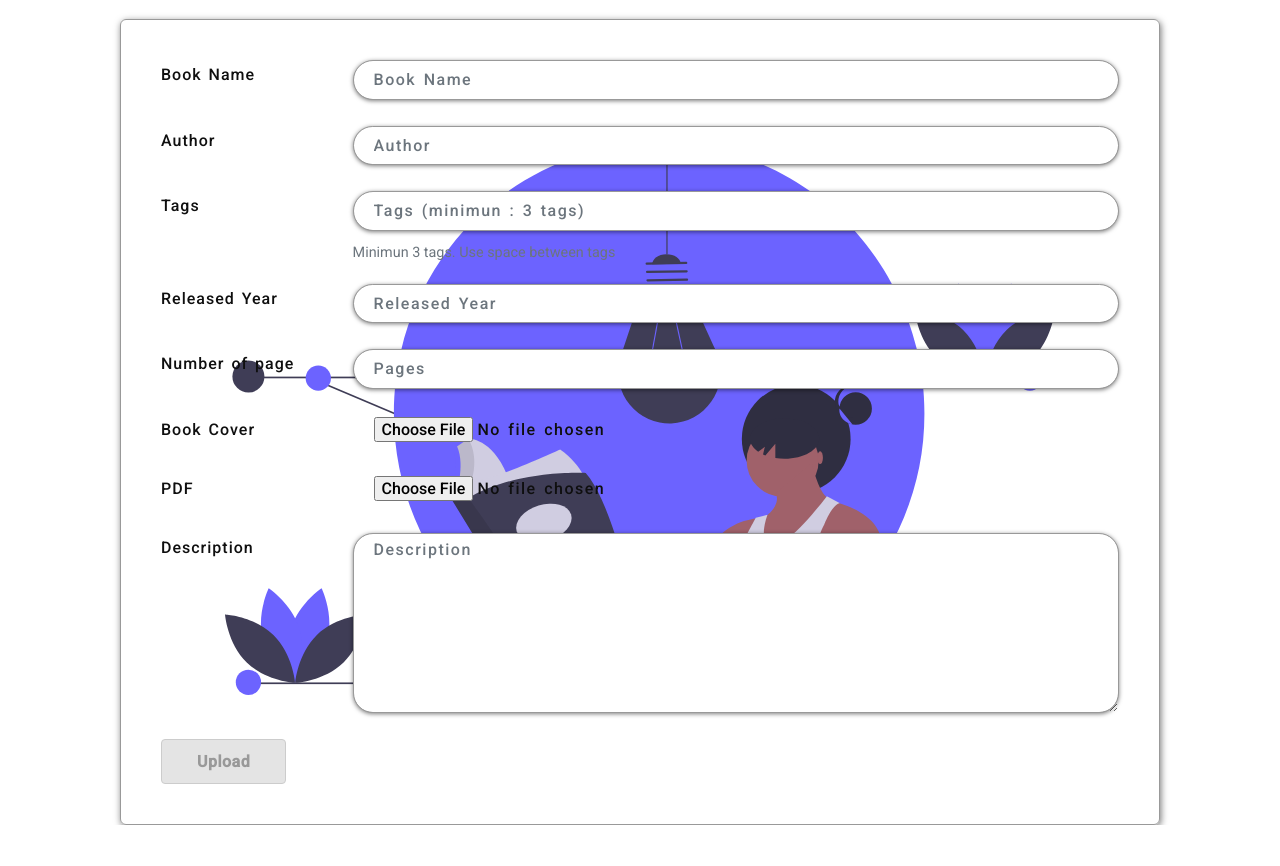
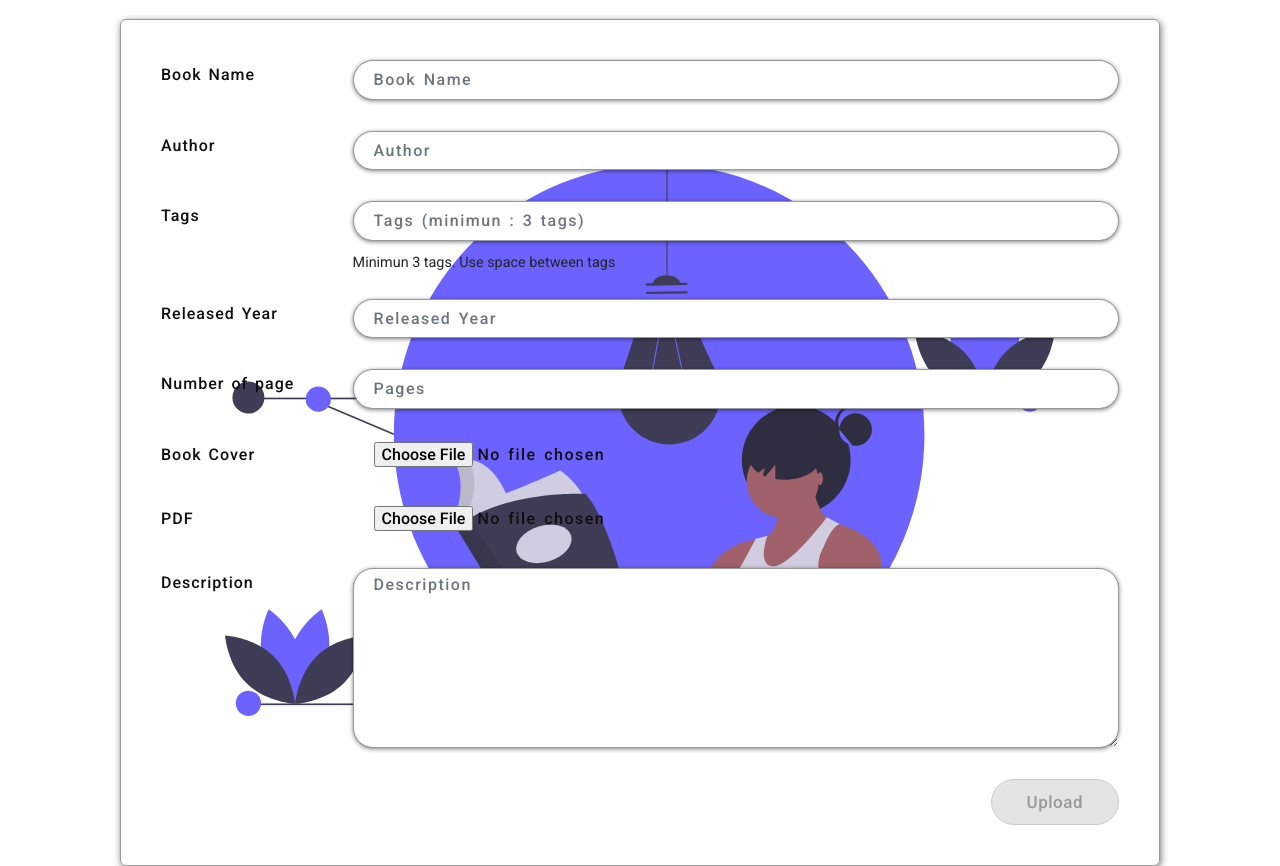
Before and after one commit to zeroboycoder/Digital-Library-UI, a React (Create React App) app: page /add-ebook in a window 1280 px wide. Shown: the part 160-1026 px from the top of the page. Before the commit the page ends 985 px from the top, so only its background shows below. Built offline with nearby package versions, Linux system fonts and the light colour scheme.

Commit message:
Redesign the form btn

```diff
--- a/src/components/UI/Input/Input.css
+++ b/src/components/UI/Input/Input.css
@@ -1,6 +1,6 @@
 .Input {
    width: 100%;
-   margin-bottom: 20px;
+   margin-bottom: 25px;
    display: flex;
 }
 
@@ -21,8 +21,8 @@
    word-spacing: 2px;
 }
 
-.Input input,
-.Input textarea {
+.Input__InputBox input,
+.Input__InputBox textarea {
    color: var(--black);
    font: 500 16px var(--font_family);
    letter-spacing: 1.5px;
@@ -59,7 +59,7 @@
    border: 1px solid transparent;
 }
 
-.Input textarea {
+.Input__InputBox textarea {
    height: 180px;
 }
 
--- a/src/components/UI/Input/Input.js
+++ b/src/components/UI/Input/Input.js
@@ -30,7 +30,7 @@ const Input = (props) => {
                   className={classes.join(" ")}
                   onChange={props.changed}
                />
-               <small className="text-muted mt-1">{props.guideLine}</small>
+               <small className="mt-1">{props.guideLine}</small>
                {errMsg}
                {props.previewImage &&
                   !props.invalid &&
--- a/src/containers/AddEbook/AddEbook.css
+++ b/src/containers/AddEbook/AddEbook.css
@@ -23,15 +23,19 @@
    background-repeat: no-repeat;
 }
 
+.AddEbook__Btn {
+   text-align: right;
+}
+
 .SubmitBtn {
    outline: none;
    padding: 12px 35px;
-   font: 600 16px var(--font_family);
-   color: var(--text-black);
-   background-color: var(--secondary-color);
+   letter-spacing: 0.5px;
+   font: 500 17px var(--font_family);
+   color: var(---black);
+   background-color: #5a64f1;
    border: 1px solid #777;
-   border-radius: 4px;
-   letter-spacing: 0.5px;
+   border-radius: 25px;
    cursor: pointer;
    transition: all 0.3s;
 }
--- a/src/containers/AddEbook/AddEbook.js
+++ b/src/containers/AddEbook/AddEbook.js
@@ -243,6 +243,7 @@ class AddEbook extends Component {
       const form = (
          <form onSubmit={(e) => this.submitHandler(e)}>
             {inputs}
+            <div className="AddEbook__Btn">
                <button
                   type="submit"
                   className="SubmitBtn"
@@ -250,6 +251,7 @@ class AddEbook extends Component {
                >
                   Upload
                </button>
+            </div>
          </form>
       );
       return (
```
Lines whose indentation alone changed are shown as unchanged.
